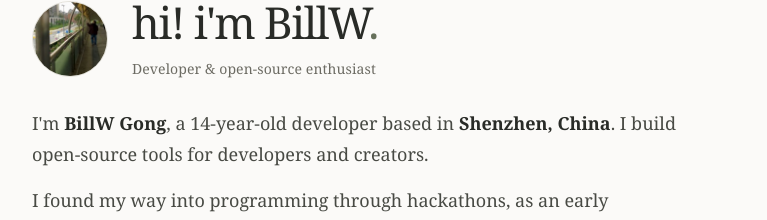
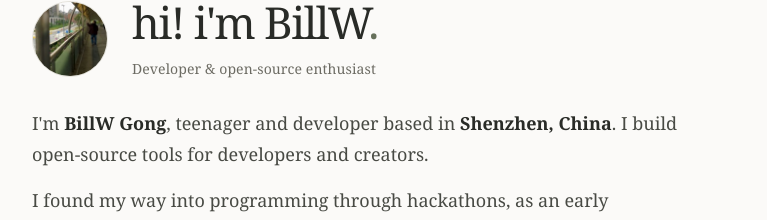
Before and after one commit to BillWGong/mypage, a Vue app: page / in a window 1280 px wide. Shown: the part 134-354 px from the top of the page, without its empty margins (256-1023 px from the left). Built offline with nearby package versions, Linux system fonts and the light colour scheme; a web font is replaced by a local one.

Commit message:
Update bio description in App.vue

```diff
--- a/src/App.vue
+++ b/src/App.vue
@@ -62,7 +62,7 @@ const projects = [
         </div>
 
         <div class="bio">
-          <p>I'm <strong>BillW Gong</strong>, a 14-year-old developer based in <strong>Shenzhen, China</strong>. I build open-source tools for developers and creators.</p>
+          <p>I'm <strong>BillW Gong</strong>, teenager and developer based in <strong>Shenzhen, China</strong>. I build open-source tools for developers and creators.</p>
           <p>I found my way into programming through hackathons, as an early contributor at <span class="quiet-emphasis">PolarisHackathon</span>. These days, I’m exploring better tools and small ideas on the web.</p>
         </div>
 
```
